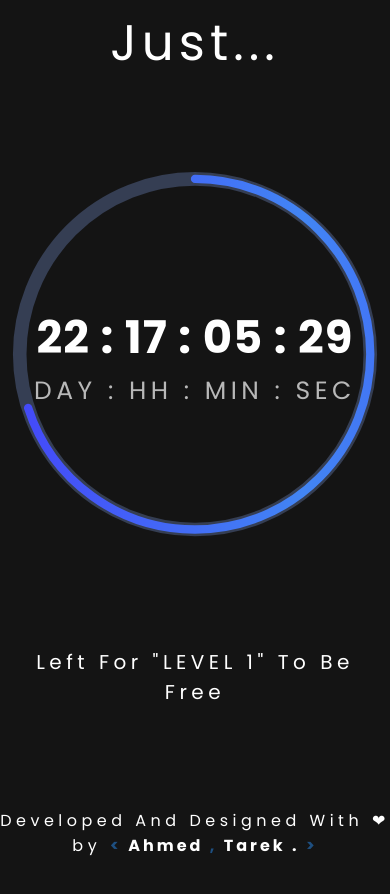
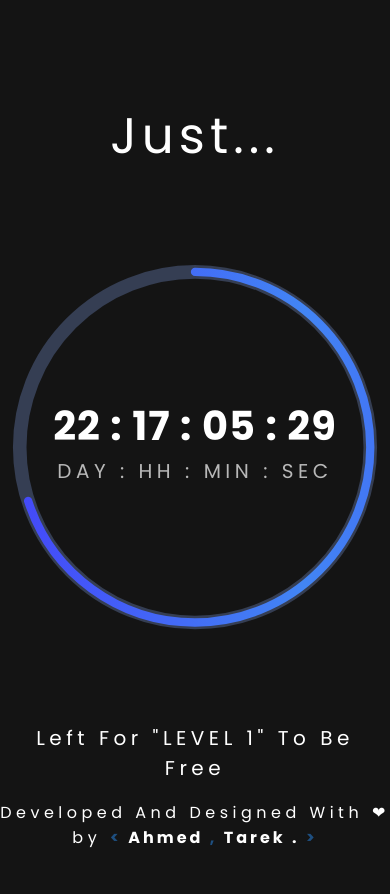
Before and after one commit to devAhmeed/fcai_exams_countdown, a plain HTML site: page index.html in a window 390 px wide. Before the commit the page ends 858 px from the top, so only its background shows below. Drawn offline with Linux system fonts and the light colour scheme.

Commit message:
V2 CSS Enhancments

```diff
--- a/style1.css
+++ b/style1.css
@@ -25,6 +25,10 @@ h1 {
   letter-spacing: 1mm;
   text-align: center;
   color: #ffffff;
+}
+
+div.container{
+  margin-top: 20vh;
 }
 span.thanwaya {
   font-family: "Poppins", sans-serif;
@@ -86,7 +90,7 @@ div.end {
 div.ldBar-label {
   opacity: 0;
 }
-div#txt {
+#txt {
   font-family: "Poppins", sans-serif;
   font-size: 25px;
   text-align: center;
@@ -94,18 +98,20 @@ div#txt {
   color: #b8b8b8;
 }
 
-div.text-main {
-  /* position: absolute;
-  left: 22%;
-  top: 40%; */
-}
+
 
 .footer{
   text-align: center;
     font-family: "Poppins", sans-serif;
     letter-spacing: 4.5px;
     margin-top: 10px;
+          transform: translateY(-10vh);
+      -webkit-transform: translateY(-10vh);
+      -moz-transform: translateY(-10vh);
+      -ms-transform: translateY(-10vh);
+      -o-transform: translateY(-10vh);
 }
+
 
 a{
   text-decoration: none;
@@ -133,3 +139,11 @@ a{
       -ms-transform: translateY(-10vh);
       -o-transform: translateY(-10vh);
 }
+@media screen and (min-width:300px) and (max-width: 450px) {
+  #demo{
+    font-size: 40px;
+  }
+  #txt{
+      font-size: 20px;
+  }
+}
```
